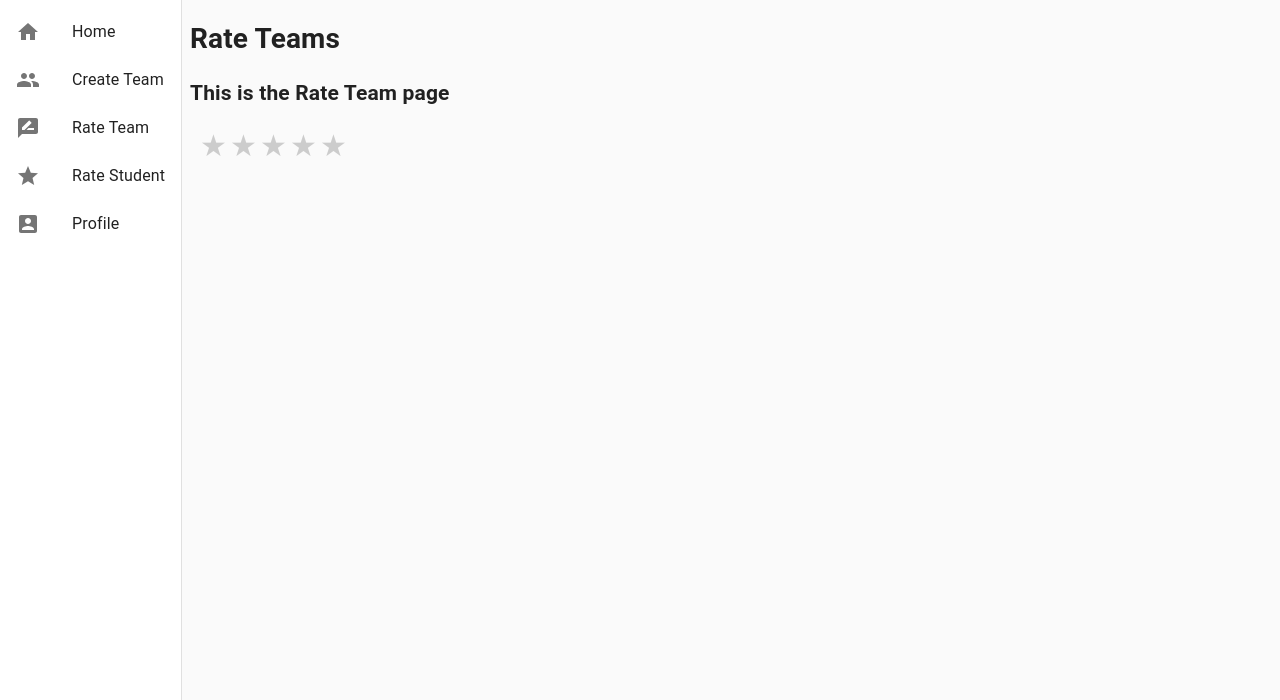
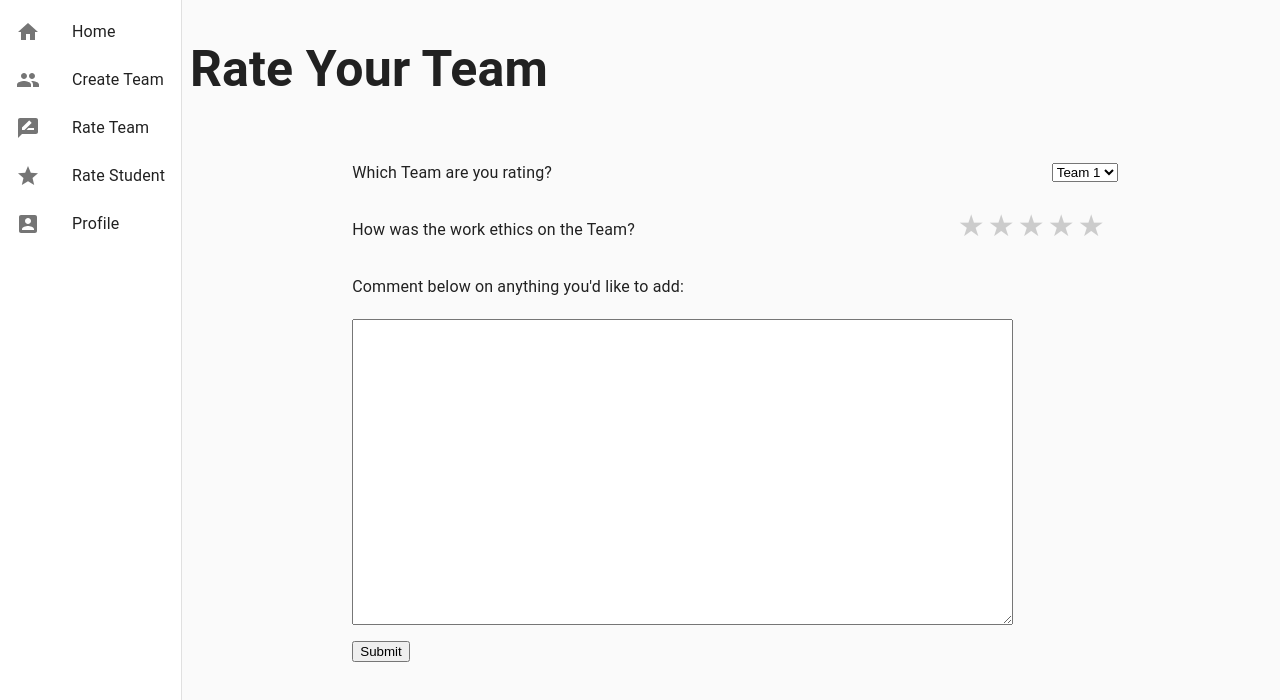
Before and after one commit to amyhua98/csc394-peer-review, a React (Create React App) app: page /Rate-Team in a window 1280 px wide. Shown: the top 700 px of the page. Built offline with nearby package versions, Linux system fonts and the light colour scheme.

Commit message:
General format in HTML

```diff
--- a/src/RateTeam.jsx
+++ b/src/RateTeam.jsx
@@ -1,30 +1,49 @@
 import React from "react";
-import './App.css';
-
-const rateTeam = (
-
-) => {
-  return <div><h1>Rate Teams</h1>
-  <h2>This is the Rate Team page</h2>
-
-<body>
- <div class="rate">
-    <input type="radio" id="star5" name="rate" value="5" />
+import './Rating.css';
+import List from '@material-ui/core/List';
+import ListItem from '@material-ui/core/ListItem';
+import ListItemText from '@material-ui/core/ListItemText';
+import Divider from '@material-ui/core/Divider';
+const rateTeam = () => {
+  return <div>
+  <h1 class="title">Rate Your Team</h1>
+  <List class="teamForm" component="form" aria-label="questions">
+    <ListItem >
+      <ListItemText primary="Which Team are you rating?" />
+      <select name="teams" id="teams">
+        <option value="volvo">Team 1</option>
+        <option value="saab">Team 2</option>
+        <option value="opel">Team 3</option>
+        <option value="audi">Team 4</option>
+      </select>
+    </ListItem>
+    <Divider />
+    <ListItem >
+      <ListItemText primary="How was the work ethics on the Team?" />
+      <div class="stars">
+        <input type="radio" id="star5" name="stars" value="5" />
         <label for="star5" title="text">5 stars</label>
-    <input type="radio" id="star4" name="rate" value="4" />
+        <input type="radio" id="star4" name="stars" value="4" />
         <label for="star4" title="text">4 stars</label>
-    <input type="radio" id="star3" name="rate" value="3" />
+        <input type="radio" id="star3" name="stars" value="3" />
         <label for="star3" title="text">3 stars</label>
-    <input type="radio" id="star2" name="rate" value="2" />
+        <input type="radio" id="star2" name="stars" value="2" />
         <label for="star2" title="text">2 stars</label>
-    <input type="radio" id="star1" name="rate" value="1" />
+        <input type="radio" id="star1" name="stars" value="1" />
         <label for="star1" title="text">1 star</label>
       </div>
-</body>
-
+    </ListItem>
+    <ListItem>
+      <ListItemText primary="Comment below on anything you'd like to add:" />
+    </ListItem>
+    <ListItem >
+      <textarea class="commentBox" rows="20" cols="80"></textarea>
+    </ListItem>
+    <ListItem>
+    <input class="submit" type="submit" value="Submit"/>
+    </ListItem>
+  </List>
   </div>
-
-
 
   ;
 };
--- /dev/null
+++ b/src/Rating.css
@@ -0,0 +1,54 @@
+.title{
+    font-size: 50px;
+  }
+
+.teamForm{
+    margin: auto;
+    width: 75%;
+    border: blue;
+    padding: 10px;
+    display: flex;
+    flex-wrap: wrap;
+    align-content: center;
+}
+
+.commentBox{
+    max-width: 100%;
+    resize: vertical;
+}
+
+.stars {
+ float: left;
+    height: 50px;
+    padding: 0 10px;
+}
+.stars:not(:checked) > input {
+    position:absolute;
+    top:-9999px;
+}
+.stars:not(:checked) > label {
+    float:right;
+    width:1em;
+    overflow:hidden;
+    white-space:nowrap;
+    cursor:pointer;
+    font-size:30px;
+    color:#ccc;
+}
+.stars:not(:checked) > label:before {
+    content: '★ ';
+}
+.stars > input:checked ~ label {
+    color: #ffc700;
+}
+.stars:not(:checked) > label:hover,
+.stars:not(:checked) > label:hover ~ label {
+    color: #deb217;
+}
+.stars > input:checked + label:hover,
+.stars > input:checked + label:hover ~ label,
+.stars > input:checked ~ label:hover,
+.stars > input:checked ~ label:hover ~ label,
+.stars > label:hover ~ input:checked ~ label {
+    color: #c59b08;
+}
```
Lines whose indentation alone changed are shown as unchanged.
